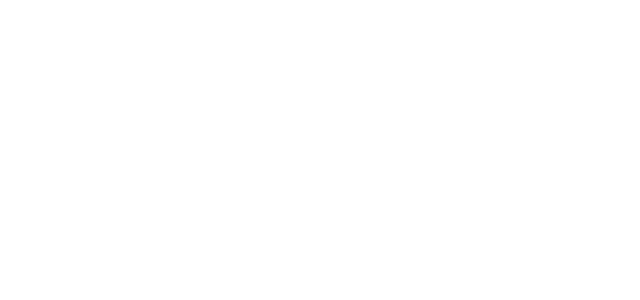
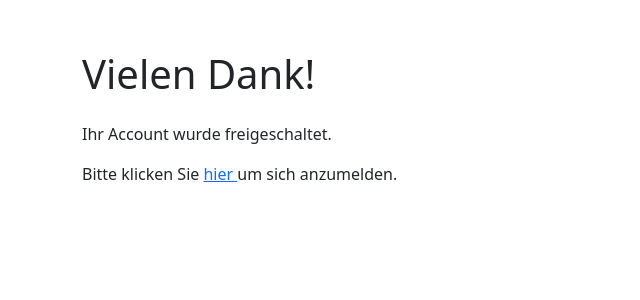
Before and after one commit to syahrezapratama/user-management, a Vue app: page /verify/1 in a window 1280 px wide. Before the commit this address had no page. Shown: the top 300 px of the page, without its empty margins (0-640 px from the left). Built offline with nearby package versions, Linux system fonts and the light colour scheme; no server answers.

Commit message:
Add email verify page

```diff
--- /dev/null
+++ b/src/components/EmailVerified.vue
@@ -0,0 +1,43 @@
+<template>
+  <div class="container">
+    <h1 class="mb-4">Vielen Dank!</h1>
+    <p>Ihr Account wurde freigeschaltet.</p>
+    <p>
+      Bitte klicken Sie
+      <router-link to="/login"> hier </router-link>
+      um sich anzumelden.
+    </p>
+  </div>
+</template>
+
+<script>
+export default {
+  data() {
+    return {
+      isVerified: false,
+    };
+  },
+  methods: {
+    async verifyEmail(route) {
+      const verificationToken = route.params.verificationToken;
+      try {
+        const response = await fetch(
+          `http://localhost:8081/api/verify/${verificationToken}`
+        );
+        console.log(response);
+        if (!response.ok) {
+          throw new Error("Cannot verify email");
+        }
+        this.isVerified = true;
+      } catch (error) {
+        console.log(error);
+      }
+    },
+  },
+  created() {
+    this.verifyEmail(this.$route);
+  },
+};
+</script>
+
+<style></style>
--- a/src/components/LogoutPage.vue
+++ b/src/components/LogoutPage.vue
@@ -1,6 +1,7 @@
 <template>
   <div class="container container col-8">
       <p>Sie haben sich erfolgreich ausgeloggt.</p>
+      <p>Bitte klicken Sie<router-link to="/login"> hier </router-link> um sich wieder anzumelden.</p>
   </div>
 </template>
 
--- a/src/router/index.js
+++ b/src/router/index.js
@@ -12,6 +12,8 @@ import RegistrationForm from "../components/RegistrationForm.vue";
 import RegistrationSuccess from "../components/RegistrationSuccess.vue";
 import LoginPage from "../components/LoginPage.vue";
 import BaseDialog from "../components/BaseDialog.vue";
+import EmailVerified from "../components/EmailVerified.vue";
+
 import store from "../store/index.js";
 
 const router = createRouter({
@@ -30,6 +32,7 @@ const router = createRouter({
     { path: "/registrationSuccess", component: RegistrationSuccess },
     { path: "/login", component: LoginPage, meta: { requiresUnauth: true } },
     { path: "/dialog", component: BaseDialog },
+    { path: "/verify/:verificationToken", component: EmailVerified, meta: {requiresUnauth: true} }
   ],
   linkActiveClass: "active",
 });
--- a/src/store/index.js
+++ b/src/store/index.js
@@ -195,8 +195,10 @@ const store = createStore({
     },
     async deleteUser(context, payload) {
       const userId = payload;
+      const bearerToken = "Bearer " + localStorage.getItem("token");
       const response = await fetch(`http://localhost:8081/api/user/${userId}`, {
         method: "DELETE",
+        headers: { "Authorization": bearerToken }
       });
       console.log(response);
       if (!response.ok) {
@@ -245,7 +247,7 @@ const store = createStore({
         throw new Error(message);
       }
 
-      const expiresIn = 10 * 60000; // expires in 10 minutes (initally)
+      const expiresIn = 10 * 60000; // expires in 10 minutes (initially)
       const expirationDate = new Date().getTime() + expiresIn;
 
       localStorage.setItem("token", data.accessToken);
```
